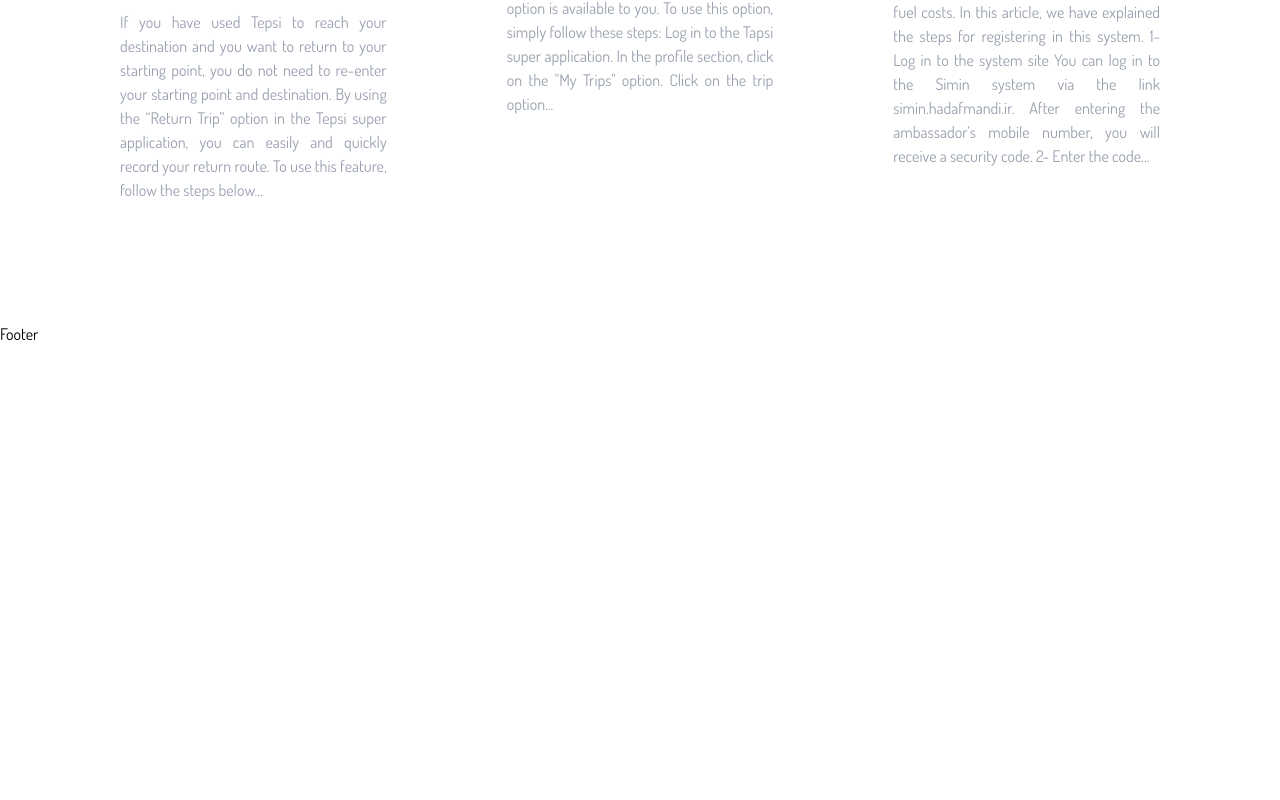
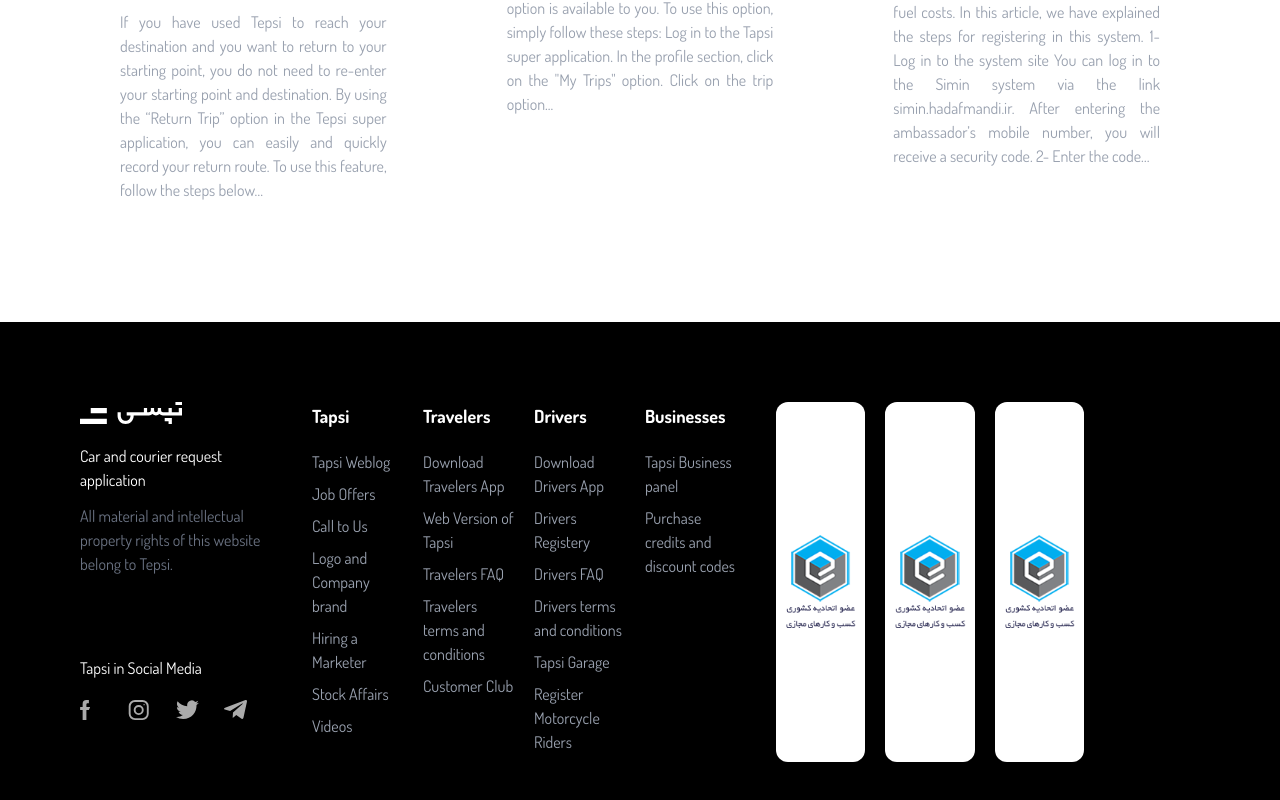
Before and after one commit to mahan-maleki/Tapsi, a React (Vite) app: page / in a window 1280 px wide. Shown: the part 4171-4971 px from the top of the page. Before the commit the page ends 4517 px from the top, so only its background shows below. Built offline with nearby package versions, Linux system fonts and the light colour scheme.

Commit message:
design and develop footer section component

```diff
--- a/src/components/Footer.jsx
+++ b/src/components/Footer.jsx
@@ -1,9 +1,84 @@
 import React from 'react'
 
 function Footer() {
-  return (
-    <div>Footer</div>
-  )
+    return (
+        <footer>
+            <div className="footer bg-black w-full p-20 grid grid-cols-1 lg:grid-cols-10 lg:gap-10">
+                <div className="brand-info col-span-2">
+                    <svg xmlns="http://www.w3.org/2000/svg" width="102" height="22" viewBox="0 0 102 22">
+                        <g fill="#FFF" fill-rule="evenodd">
+                            <path d="M102 5.946h-3.222v4.28H91.8v-4.28h-3.221v4.28h-5.637a1.878 1.878 0 0 1-1.879-1.872V5.946h-3.221v2.408a1.878 1.878 0 0 1-1.879 1.873 1.878 1.878 0 0 1-1.879-1.873V5.946h-3.221v2.408a1.878 1.878 0 0 1-1.879 1.873h-1.879V5.946h-3.22v4.28h-17.18v3.212h3.758v.535c0 2.656-2.167 4.816-4.831 4.816-2.664 0-4.832-2.16-4.832-4.816v-3.746H37.58v3.746c0 4.426 3.613 8.027 8.053 8.027 4.44 0 8.052-3.6 8.052-8.027v-.535H68.985a5.09 5.09 0 0 0 3.489-1.381 5.09 5.09 0 0 0 3.49 1.38 5.09 5.09 0 0 0 3.489-1.38 5.089 5.089 0 0 0 3.489 1.38H102V5.947z" />
+                            <path d="M84.702 19.297h3.854V22h3.304v-5.946h-7.158zM102 0h-6.561v2.973H102zM26.842 11.297H10.737V5.946h16.105zM26.842 22H0v-5.351h26.842z" />
+                        </g>
+                    </svg>
+                    <p className='text-white mt-5'>Car and courier request application</p>
+                    <p className='text-gray-500 mt-3'>All material and intellectual property rights of this website belong to Tepsi.</p>
+                    <div className="social-media mt-20">
+                        <p className='text-white'>Tapsi in Social Media</p>
+                        <div className="icons grid grid-cols-4 mt-5">
+                            <svg xmlns="http://www.w3.org/2000/svg" width="11" height="20" viewBox="0 0 11 20">
+                                <path fill="#ababab" fill-rule="nonzero" d="M6.393 6.875v-2.5c0-.69.56-1.25 1.25-1.25h1.25V0h-2.5a3.75 3.75 0 0 0-3.75 3.75v3.125h-2.5V10h2.5v10h3.75V10h2.5l1.25-3.125h-3.75z" />
+                            </svg>
+                            <svg xmlns="http://www.w3.org/2000/svg" width="21" height="20" viewBox="0 0 21 20">
+                                <path fill="#ababab" fill-rule="nonzero" d="M14.464 0a6.25 6.25 0 0 1 6.25 6.25v7.5a6.25 6.25 0 0 1-6.25 6.25h-7.5a6.25 6.25 0 0 1-6.25-6.25v-7.5A6.25 6.25 0 0 1 6.964 0h7.5zm4.375 13.75v-7.5a4.38 4.38 0 0 0-4.375-4.375h-7.5A4.38 4.38 0 0 0 2.59 6.25v7.5a4.38 4.38 0 0 0 4.375 4.375h7.5a4.38 4.38 0 0 0 4.375-4.375zM10.714 5a5 5 0 1 1 0 10 5 5 0 0 1 0-10zm0 8.125A3.13 3.13 0 0 0 13.84 10a3.129 3.129 0 0 0-3.125-3.125A3.129 3.129 0 0 0 7.59 10a3.13 3.13 0 0 0 3.125 3.125zm5.375-7.834a.666.666 0 1 1 0-1.332.666.666 0 0 1 0 1.332z" />
+                            </svg>
+                            <svg xmlns="http://www.w3.org/2000/svg" width="23" height="19" viewBox="0 0 23 19">
+                                <path fill="#ababab" fill-rule="nonzero" d="M22.857 2.627a9.77 9.77 0 0 1-2.7.74A4.66 4.66 0 0 0 22.22.777a9.365 9.365 0 0 1-2.972 1.134 4.684 4.684 0 0 0-8.106 3.204c0 .372.032.73.109 1.07-3.896-.19-7.343-2.058-9.659-4.902A4.718 4.718 0 0 0 .95 3.65c0 1.623.836 3.062 2.081 3.895a4.628 4.628 0 0 1-2.117-.577v.051a4.707 4.707 0 0 0 3.755 4.604 4.677 4.677 0 0 1-1.229.155c-.3 0-.603-.018-.887-.08.607 1.855 2.33 3.22 4.378 3.264a9.415 9.415 0 0 1-5.81 1.998c-.384 0-.752-.017-1.121-.064A13.192 13.192 0 0 0 7.189 19c8.622 0 13.337-7.143 13.337-13.334 0-.207-.007-.407-.017-.606a9.348 9.348 0 0 0 2.348-2.433z" />
+                            </svg>
+                            <svg xmlns="http://www.w3.org/2000/svg" width="23" height="19" viewBox="0 0 23 19">
+                                <path fill="#ABABAB" d="M9.025 12.522l-.38 5.305c.544 0 .78-.232 1.062-.51l2.552-2.418 5.289 3.84c.97.535 1.653.253 1.914-.885L22.934 1.73C23.243.307 22.417-.249 21.472.1L1.068 7.844C-.325 8.38-.304 9.15.83 9.498l5.216 1.609L18.164 3.59c.57-.374 1.089-.167.662.207l-9.801 8.724z" />
+                            </svg>
+                        </div>
+                    </div>
+                </div>
+                <div className="col-span-4 grid-cols-1 lg:grid-cols-4 grid gap-5 mt-10 lg:mt-0">
+                    <ul>
+                        <p className='text-lg text-white tapsi-bold mb-5'>Tapsi</p>
+                        <li className='text-gray-400 mb-2'>Tapsi Weblog</li>
+                        <li className='text-gray-400 mb-2'>Job Offers</li>
+                        <li className='text-gray-400 mb-2'>Call to Us</li>
+                        <li className='text-gray-400 mb-2'>Logo and Company brand</li>
+                        <li className='text-gray-400 mb-2'>Hiring a Marketer</li>
+                        <li className='text-gray-400 mb-2'>Stock Affairs</li>
+                        <li className='text-gray-400 mb-2'>Videos</li>
+                    </ul>
+                    <ul>
+                        <p className='text-lg text-white tapsi-bold mb-5'>Travelers</p>
+                        <li className='text-gray-400 mb-2'>Download Travelers App</li>
+                        <li className='text-gray-400 mb-2'>Web Version of Tapsi</li>
+                        <li className='text-gray-400 mb-2'>Travelers FAQ</li>
+                        <li className='text-gray-400 mb-2'>Travelers terms and conditions</li>
+                        <li className='text-gray-400 mb-2'>Customer Club</li>
+                    </ul>
+                    <ul>
+                        <p className='text-lg text-white tapsi-bold mb-5'>Drivers</p>
+                        <li className='text-gray-400 mb-2'>Download Drivers App</li>
+                        <li className='text-gray-400 mb-2'>Drivers Registery</li>
+                        <li className='text-gray-400 mb-2'>Drivers FAQ</li>
+                        <li className='text-gray-400 mb-2'>Drivers terms and conditions</li>
+                        <li className='text-gray-400 mb-2'>Tapsi Garage</li>
+                        <li className='text-gray-400 mb-2'>Register Motorcycle Riders</li>
+                    </ul>
+                    <ul>
+                        <p className='text-lg text-white tapsi-bold mb-5'>Businesses</p>
+                        <li className='text-gray-400 mb-2'>Tapsi Business panel</li>
+                        <li className='text-gray-400 mb-2'>Purchase credits and discount codes</li>
+                    </ul>
+                </div>
+                <div className="symbols col-span-3 grid grid-cols-1 lg:grid-cols-3 gap-5 mt-10 lg:mt-0">
+                    <div className="etehadiye h-full bg-white flex justify-center items-center rounded-xl p-3 lg:p-0">
+                        <img src="/etehadiye.png" alt="etehadiye namad" />
+                    </div>
+                    <div className="etehadiye h-full bg-white flex justify-center items-center rounded-xl p-3 lg:p-0">
+                        <img src="/etehadiye.png" alt="etehadiye namad" />
+                    </div>
+                    <div className="etehadiye h-full bg-white flex justify-center items-center rounded-xl p-3 lg:p-0">
+                        <img src="/etehadiye.png" alt="etehadiye namad" />
+                    </div>
+                </div>
+            </div>
+        </footer>
+    )
 }
 
 export default Footer
```
Also changed, not shown: public/etehadiye.png (added).
